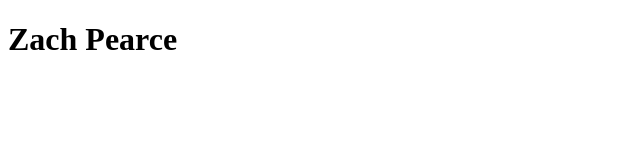
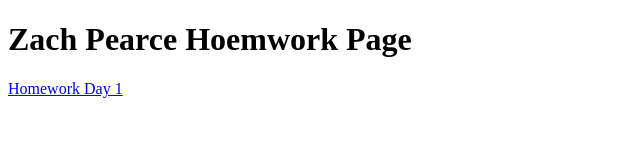
Before and after one commit to bojangle5/bojangle5.github.io, a plain HTML site: page index.html in a window 1280 px wide. Shown: the whole page, without its empty margins (0-640 px from the left). Drawn offline with Linux system fonts and the light colour scheme.

Commit message:
homework page

```diff
--- a/index.html
+++ b/index.html
@@ -4,10 +4,11 @@
         <title>Front page</title>
     </head>
     <body>
+       <h1>Zach Pearce Hoemwork Page</h1>
         <nav>
-            <a href="day1homework/homework.html"></a>
+            <a href="day1homework/homework.html">Homework Day 1</a>
         </nav>
-        <h1>Zach Pearce</h1>
+
 
     </body>
 </html>
```
